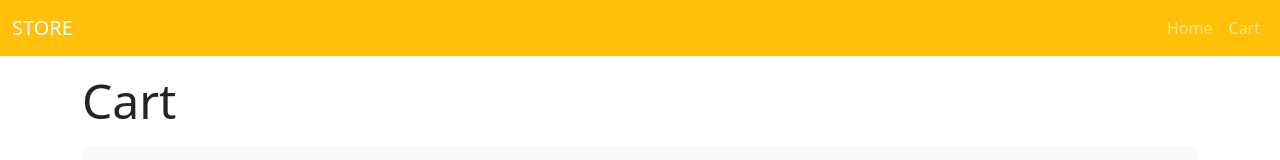
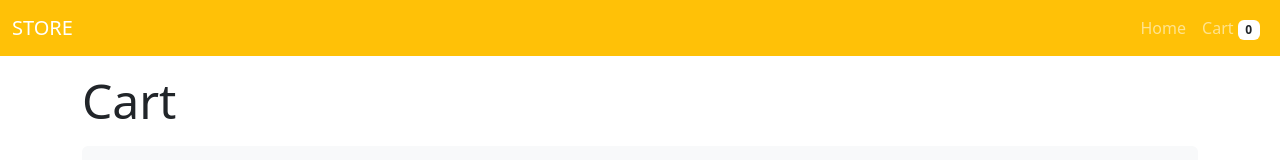
Before and after one commit to ChristianCurtis06/advanced-e-commerce-web-app, a React (Vite) app: page /cart in a window 1280 px wide. Shown: the top 160 px of the page. Built offline with nearby package versions, Linux system fonts and the light colour scheme.

Commit message:
Updated Mini-Project

```diff
--- a/src/components/NavBar.tsx
+++ b/src/components/NavBar.tsx
@@ -1,6 +1,17 @@
-import { Container, Navbar, Nav } from "react-bootstrap";
+import { useState, useEffect } from "react";
+import { Container, Navbar, Nav, Badge } from "react-bootstrap";
+import { useSelector } from "react-redux";
+import { RootState } from "../redux/store";
 
 const NavBar: React.FC = () => {
+  const cart = useSelector((state: RootState) => state.cart.cart);
+  const [productCount, setProductCount] = useState<number>(0);
+
+  useEffect(() => {
+    const countTotal = cart.reduce((acc, product) => acc + (product.quantity || 1), 0);
+    setProductCount(countTotal);
+  }, [cart]);
+
   return (
     <Navbar bg="warning" expand="lg" variant="dark">
       <Container fluid>
@@ -9,7 +20,7 @@ const NavBar: React.FC = () => {
         <Navbar.Collapse id="navbarNav">
           <Nav className="ms-auto">
             <Nav.Link href="/">Home</Nav.Link>
-            <Nav.Link href="/cart">Cart</Nav.Link>
+            <Nav.Link href="/cart">Cart<Badge className="ms-1 bg-white text-dark">{productCount}</Badge></Nav.Link>
           </Nav>
         </Navbar.Collapse>
       </Container>
```
